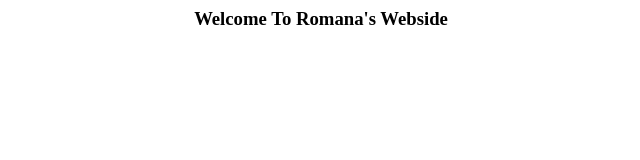
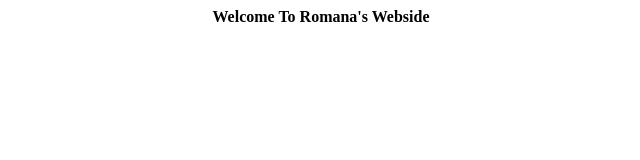
Before and after one commit to romanaafroz/romana, a plain HTML site: page index.html in a window 1280 px wide. Shown: the full height of the page, 319-959 px from the left. Drawn offline with Linux system fonts and the light colour scheme.

Commit message:
Update index.html

```diff
--- a/index.html
+++ b/index.html
@@ -3,6 +3,6 @@
 <title>Romana Git Page</title>
 </head>
 <body>
-  <center><h3>Welcome To Romana's Webside</h3></center>
+  <center><h4>Welcome To Romana's Webside</h4></center>
 </body>
 </html>
```
